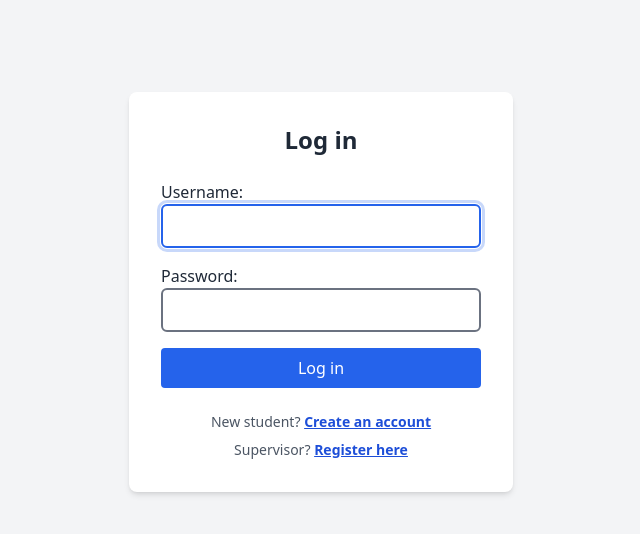
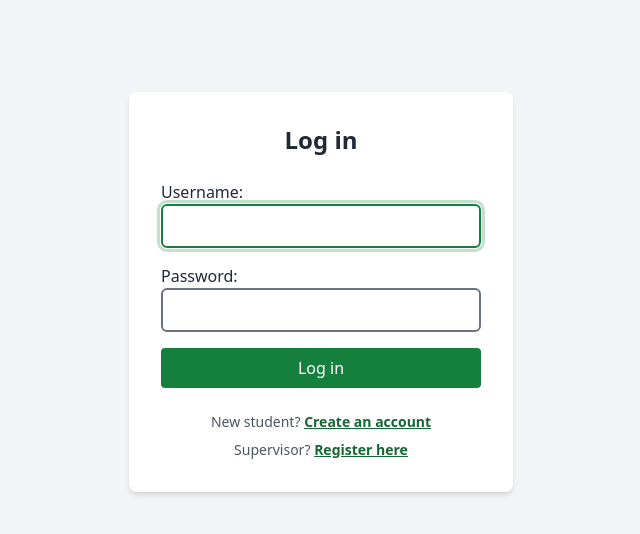
Before and after one commit to Clinton-Analyst/Internship-Management-System, a Django app: page /login/ in a window 1280 px wide. Shown: the part 132-666 px from the top of the page, without its empty margins (319-959 px from the left). Run offline with Django 5.2, Linux system fonts and the light colour scheme; some libraries are stand-ins or nearby versions.

Commit message:
Changed login button to existing green palette

```diff
--- a/templates/accounts/login.html
+++ b/templates/accounts/login.html
@@ -9,8 +9,8 @@
         padding: 0.5rem 0.75rem;
     }
     .login-form input:not([type="hidden"]):focus {
-        border-color: #2563eb;
-        outline: 3px solid rgb(37 99 235 / 25%);
+        border-color: #15803d;
+        outline: 3px solid rgb(21 128 61 / 25%);
         outline-offset: 1px;
     }
 </style>
@@ -21,17 +21,17 @@
             {% csrf_token %}
             {{ form.as_p }}
             <input type="hidden" name="next" value="{{ next }}">
-            <button type="submit" class="w-full rounded bg-blue-600 px-4 py-2 text-white">
+            <button type="submit" class="w-full rounded bg-green-700 px-4 py-2 text-white hover:bg-green-800">
                 Log in
             </button>
         </form>
         <p class="mt-6 text-center text-sm text-gray-600">
             New student?
-            <a href="{% url 'register' %}" class="font-semibold text-blue-700 underline">Create an account</a>
+            <a href="{% url 'register' %}" class="font-semibold text-green-800 underline hover:text-green-900">Create an account</a>
         </p>
         <p class="mt-2 text-center text-sm text-gray-600">
             Supervisor?
-            <a href="{% url 'register_supervisor' %}" class="font-semibold text-blue-700 underline">Register here</a>
+            <a href="{% url 'register_supervisor' %}" class="font-semibold text-green-800 underline hover:text-green-900">Register here</a>
         </p>
     </section>
 </div>
```
